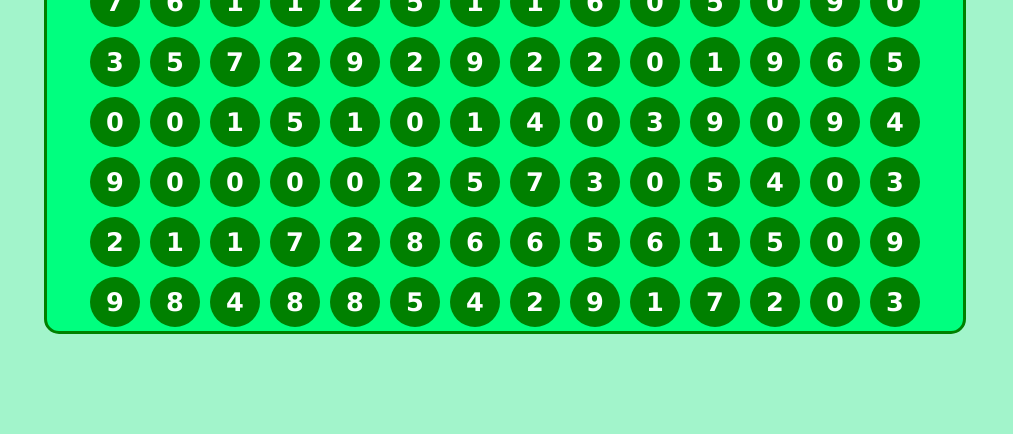
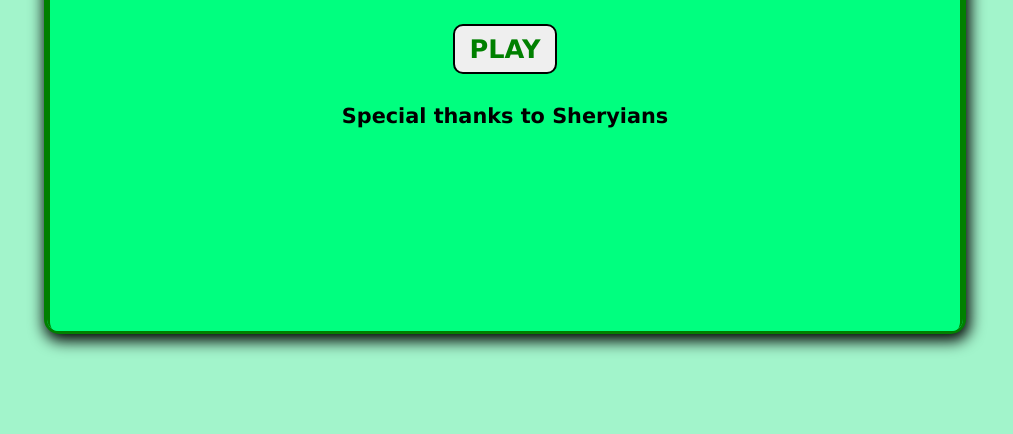
Before and after one commit to Place4you/Bubble-Game-Javascript, a plain HTML site: page Bubble Game.html in a window 1280 px wide. Shown: the part 366-800 px from the top of the page, without its empty margins (135-1148 px from the left). Drawn offline with Linux system fonts and the light colour scheme.

Commit message:
optmized

```diff
--- a/Bubble Game.html
+++ b/Bubble Game.html
@@ -40,6 +40,12 @@
           </div>
         </div>
 
+        <div id="start-game">
+          <h1>Developed By Saadat Ali</h1>
+          <button>PLAY</button>
+          <h3>Special thanks to Sheryians</h3>
+        </div>
+
         <div id="btmp">
           <!-- Hidden Div show after completition -->
         </div>
--- a/assets/css/bubble.scss
+++ b/assets/css/bubble.scss
@@ -46,6 +46,7 @@ body {
 	margin: auto;
 	width: 80%;
 	height: 600px;
+	box-shadow: 2px 5px 15px 2px;
 	background-color: $background-color_2;
 	border: 3px solid green;
 	border-radius: 15px;
@@ -53,6 +54,49 @@ body {
 	-moz-border-radius: 15px;
 	-ms-border-radius: 15px;
 	-o-border-radius: 15px;
+	#start-game{
+		position: absolute;
+		top: 0;
+		left: 0;
+		overflow: hidden;
+		margin: auto;
+		width: 100%;
+		height: 600px;
+		row-gap: 5%;
+		background-color: springgreen;
+		border: 3px solid green;
+		border-radius: 15px;
+		@include flexr();
+		flex-direction: column;
+		z-index: 99;
+		h1{
+			font-size: 2rem;
+			text-decoration: underline dotted;
+
+		}
+		h3{
+			font-size: 1.3rem;
+			text-decoration: italic;
+
+		}
+		button {
+			font-family: Verdana;
+			font-size: 1.6rem;
+			margin-top: 10px;
+			padding: 8px 15px;
+			border: 2px solid black;
+			color: $color_2;
+			font-weight: bolder;
+			border-radius: 10px;
+			-webkit-border-radius: 10px;
+			-moz-border-radius: 10px;
+			-ms-border-radius: 10px;
+			-o-border-radius: 10px;
+			&:hover {
+				cursor: pointer;
+			}
+			}
+	}
 }
 #ptop {
 	position: relative;
--- a/assets/js/bubble.js
+++ b/assets/js/bubble.js
@@ -1,12 +1,24 @@
 function play(){
+    document.getElementById("start-game").style.display = "none";
+
+
     let timer = 10;
     let score = 0;
     let rnhit = 0;
     let interval;
+    var scorepoints;
+    let backgrounds;
+
+    function backsound(){
+        backgrounds = new Audio("./assets/audio/background.mp3")
+        backgrounds.play();
+    }
+
 
 
 
     function runTimer() {
+        backsound();
         interval = setInterval(function() {
             if (timer > 0) {
                 console.log(timer);
@@ -21,11 +33,11 @@ function play(){
             }
         }, 1000)
     }
-
+// restart the game
     document.querySelector("#game-over button").onclick = function() {
         resetGame(); // Reset the game state
         document.getElementById("game-over").style.display = "none";
-        startgame(); // Start the game again
+        startgame();
     };
 
     function resetGame() {
@@ -87,10 +99,9 @@ function incresescore(){
             document.querySelector("#score").textContent = score;
 
             // create a new audio instance
-            var audio = new Audio("./assets/audio/score.mp3");
+            scorepoints = new Audio("./assets/audio/score.mp3");
             // play the audio
-            audio.play();
-
+            scorepoints.play();
 
             makeBubble();
             hitcunt();
@@ -105,11 +116,12 @@ function incresescore(){
 
 
 function startgame(){
-    // resetvar();
     makeBubble();
     runTimer();
     hitcunt();
     incresescore();
+    backsound();
+
 
     // over();
 }
@@ -119,6 +131,8 @@ startgame();
 
 }
 
+// start the game
+document.querySelector("#start-game").onclick = function() {
+    play(); // Reset the game state
 
-
-play();
+};
```
Also changed, not shown: assets/css/bubble.css, 1 other file.
